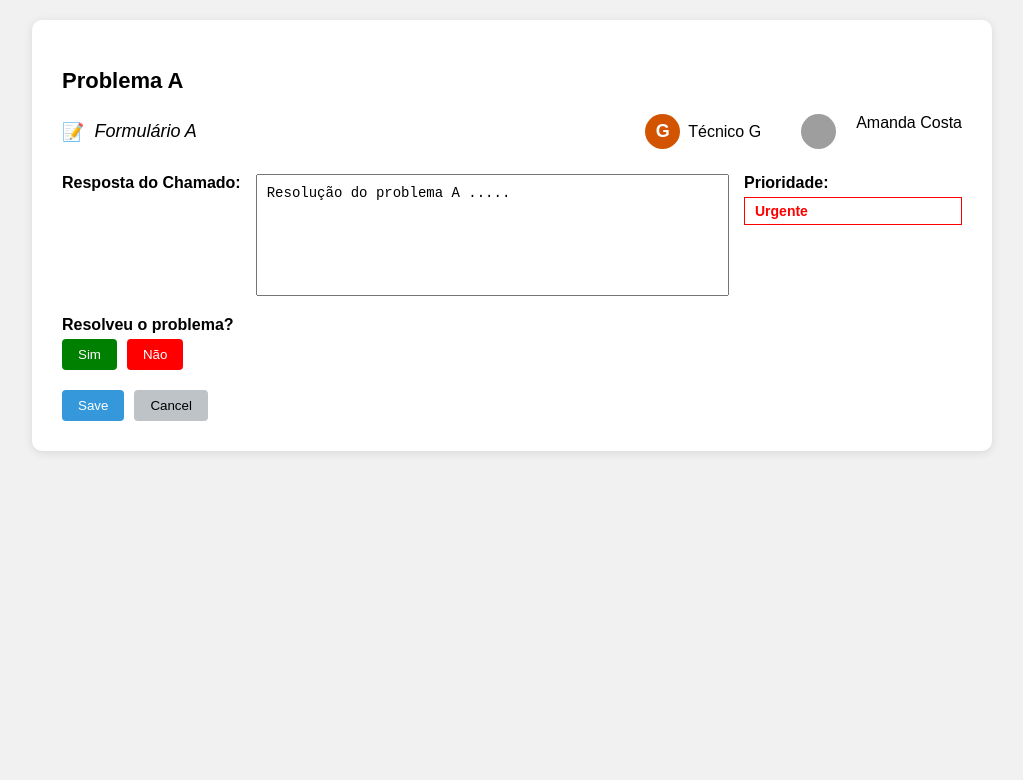
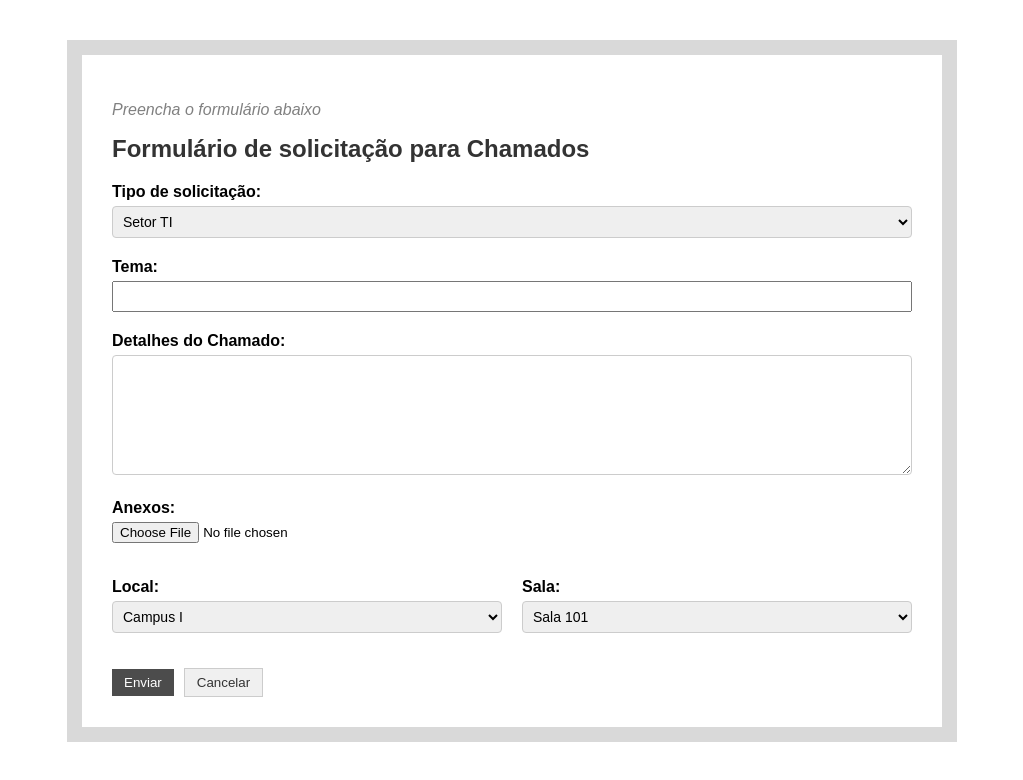
Before and after one commit to Gilvandro09am/CallManager, a React (Create React App) app: page /formulario in a window 1280 px wide. Shown: the top 780 px of the page, without its empty margins (128-1151 px from the left). Built offline with nearby package versions, Linux system fonts and the light colour scheme; grey boxes are pictures that could not be loaded.

Commit message:
Organizando a logica do front

```diff
--- a/package.json
+++ b/package.json
@@ -7,6 +7,7 @@
     "react": "^19.1.0",
     "react-dom": "^19.1.0",
     "react-hook-form": "^7.56.3",
+    "react-router-dom": "^7.6.1",
     "react-scripts": "5.0.1"
   },
   "scripts": {
--- a/src/App.css
+++ b/src/App.css
@@ -1,6 +1,16 @@
-* {
-    margin: 0;
-    padding: 0;
-    box-sizing: border-box;
-    font-family: Open Sans;
+.container {
+  display: flex;
+  justify-content: center;
+  align-items: center;
+  min-height: 100vh;
+  background-color: #f8f8f8;
 }
+
+.form-box {
+  background-color: white;
+  padding: 2rem;
+  border-radius: 8px;
+  box-shadow: 0 0 10px rgba(0, 0, 0, 0.1);
+  width: 100%;
+  max-width: 400px;
+}
--- a/src/App.js
+++ b/src/App.js
@@ -1,15 +1,28 @@
-import AvaliacaoChamado from "./components/AvaliacaoChamado";
-//import RespostaChamado from './components/RespostaChamado';
-//import AlterarSenha from "./components/AlterarSenha";
-//import ChamadosTecnico from './components/ChamadosTecnico';
-//import FormularioChamado from './components/FormularioChamado';
+import React from 'react';
+import { BrowserRouter as Router, Routes, Route } from 'react-router-dom';
+import Login from './components/Login';
+import FormularioChamado from './components/FormularioChamado';
+import ChamadosTecnico from './components/ChamadosTecnico';
+import RespostaChamado from './components/RespostaChamado';
+import AvaliacaoChamado from './components/AvaliacaoChamado';
+import AlterarSenha from './components/AlterarSenha';
+import MenuUsuario from './components/MenuUsuario';
 
+import './App.css';
 
 function App() {
   return (
-    <div>
-      <AvaliacaoChamado />
-    </div>
+    <Router>
+      <Routes>
+        <Route path="/" element={<Login />} />
+        <Route path="/formulario" element={<FormularioChamado />} />
+        <Route path="/menu-usuario" element={<MenuUsuario />} /> {/* essa aqui */}
+        <Route path="/tecnico" element={<ChamadosTecnico />} />
+        <Route path="/resposta-tecnico/:id" element={<RespostaChamado />} />
+        <Route path="/avaliacao/:id" element={<AvaliacaoChamado />} />
+        <Route path="/alterar-senha" element={<AlterarSenha />} />
+      </Routes>
+    </Router>
   );
 }
 
--- a/src/components/FormularioChamado.js
+++ b/src/components/FormularioChamado.js
@@ -1,16 +1,33 @@
 import React from "react";
+import { useNavigate } from "react-router-dom";
 import "./FormularioChamado.css";
 
 function FormularioChamado() {
+  const navigate = useNavigate();
+
+  const handleSubmit = (e) => {
+    e.preventDefault();
+
+    // Aqui você pode capturar os dados se quiser
+    // const dados = new FormData(e.target);
+
+    alert("Formulário enviado com sucesso!");
+    navigate("/menu-usuario"); // Redireciona após envio
+  };
+
+  const handleCancel = () => {
+    navigate("/menu-usuario"); // Volta sem enviar
+  };
+
   return (
     <div className="form-container">
       <p className="info-text">Preencha o formulário abaixo</p>
       <h2>Formulário de solicitação para Chamados</h2>
 
-      <form className="chamado-form">
+      <form className="chamado-form" onSubmit={handleSubmit}>
         <label>
           Tipo de solicitação:
-          <select>
+          <select name="setor">
             <option value="ti">Setor TI</option>
             <option value="adm">Setor Administrativo</option>
           </select>
@@ -18,23 +35,23 @@ function FormularioChamado() {
 
         <label>
           Tema:
-          <input type="text" />
+          <input type="text" name="tema" required />
         </label>
 
         <label>
           Detalhes do Chamado:
-          <textarea rows="5" />
+          <textarea name="detalhes" rows="5" required />
         </label>
 
         <label className="file-label">
           Anexos:
-          <input type="file" />
+          <input type="file" name="anexo" />
         </label>
 
         <div className="inline-fields">
           <label>
             Local:
-            <select>
+            <select name="local">
               <option value="campus1">Campus I</option>
               <option value="campus2">Campus II</option>
             </select>
@@ -42,7 +59,7 @@ function FormularioChamado() {
 
           <label>
             Sala:
-            <select>
+            <select name="sala">
               <option value="sala1">Sala 101</option>
               <option value="sala2">Sala 202</option>
             </select>
@@ -50,8 +67,8 @@ function FormularioChamado() {
         </div>
 
         <div className="btn-group">
-          <button type="submit" className="save-btn">Save</button>
-          <button type="button" className="cancel-btn">Cancel</button>
+          <button type="submit" className="save-btn">Enviar</button>
+          <button type="button" className="cancel-btn" onClick={handleCancel}>Cancelar</button>
         </div>
       </form>
     </div>
--- a/src/components/Login.js
+++ b/src/components/Login.js
@@ -1,6 +1,28 @@
+import React from 'react';
+import { useNavigate } from 'react-router-dom';
 import '../styles/Login.css';
 
 function Login() {
+  const navigate = useNavigate();
+
+  const handleLogin = (e) => {
+    e.preventDefault();
+
+    const usuario = e.target.username.value;
+    const senha = e.target.password.value;
+
+    // Simulação de login
+    if (usuario === 'tecnico@uepb.com' && senha === '1234') {
+      localStorage.setItem('tipo', 'tecnico');
+      navigate('/tecnico'); // Redireciona para a tela do técnico
+    } else if (usuario === 'usuario@uepb.com' && senha === '1234') {
+      localStorage.setItem('tipo', 'usuario');
+      navigate('/menu-usuario'); // Redireciona para o menu do usuário
+    } else {
+      alert('Usuário ou senha inválidos');
+    }
+  };
+
   return (
     <div className="login-container">
       <header className="login-header">
@@ -11,12 +33,12 @@ function Login() {
       <div className="login-box">
         <h3>🔒 Login UEPB</h3>
 
-        <form>
+        <form onSubmit={handleLogin}>
           <label htmlFor="username">Usuário:</label>
-          <input type="text" id="username" name="username" />
+          <input type="text" id="username" name="username" required />
 
           <label htmlFor="password">Senha:</label>
-          <input type="password" id="password" name="password" />
+          <input type="password" id="password" name="password" required />
 
           <div className="checkbox-area">
             <input type="checkbox" id="remember" />
@@ -26,7 +48,7 @@ function Login() {
           <button type="submit">Acessar</button>
         </form>
 
-        <a href="/" className="forgot-password">Esqueci minha Senha</a>
+        <a href="/alterar-senha" className="forgot-password">Esqueci minha Senha</a>
       </div>
     </div>
   );
--- /dev/null
+++ b/src/components/MenuUsuario.js
@@ -0,0 +1,17 @@
+import React from 'react';
+import { useNavigate } from 'react-router-dom';
+import '../styles/MenuUsuario.css';
+
+function MenuUsuario() {
+  const navigate = useNavigate();
+
+  return (
+    <div className="menu-usuario-container">
+      <h2>Bem-vindo ao Sistema</h2>
+      <button onClick={() => navigate('/formulario')}>📄 Preencher Chamado</button>
+      <button onClick={() => navigate('/avaliacao/1')}>📋 Ver Chamados Respondidos</button>
+    </div>
+  );
+}
+
+export default MenuUsuario;
--- /dev/null
+++ b/src/styles/MenuUsuario.css
@@ -0,0 +1,17 @@
+.menu-usuario-container {
+  display: flex;
+  flex-direction: column;
+  align-items: center;
+  padding: 20px;
+}
+
+.menu-usuario-container h2 {
+  margin-bottom: 20px;
+}
+
+.menu-usuario-container button {
+  margin: 10px;
+  padding: 10px 20px;
+  font-size: 16px;
+  cursor: pointer;
+}
```
Also changed, not shown: 1 other file (tests, documents, lock files or other folders).
